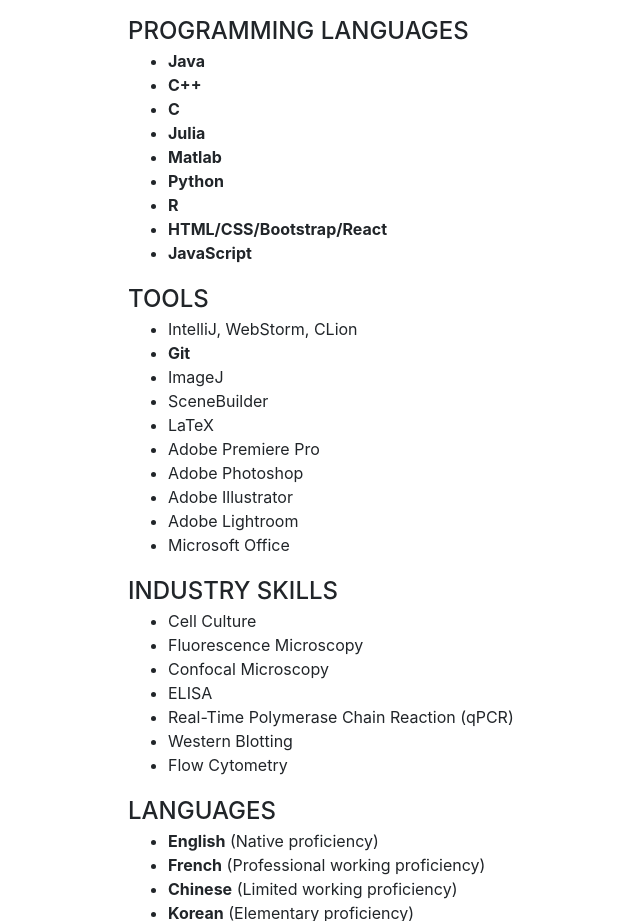
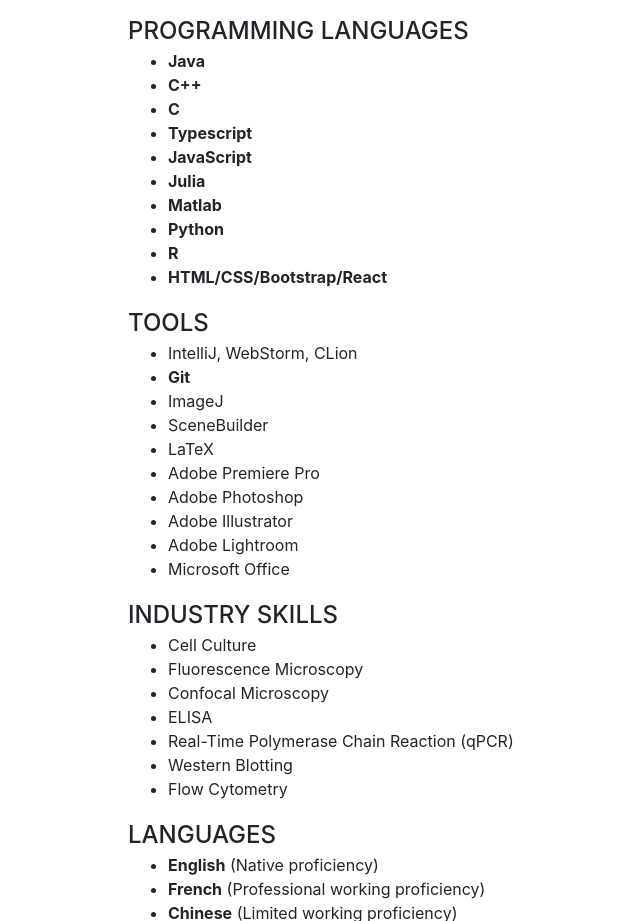
Before and after one commit to yeunganty/yeunganty.github.io, a website with bundled scripts: page index.html in a window 1280 px wide. Shown: the part 3603-4524 px from the top of the page, without its empty margins (192-832 px from the left). Built offline with nearby package versions, Linux system fonts and the light colour scheme; a web font is replaced by a local one.

Commit message:
Added languages

```diff
--- a/index.html
+++ b/index.html
@@ -276,7 +276,12 @@
                 <li>
                     <b>C</b>
                 </li>
-
+                <li>
+                    <b>Typescript</b>
+                </li>
+                <li>
+                    <b>JavaScript</b>
+                </li>
                 <li>
                     <b>Julia</b>
                 </li>
@@ -292,9 +297,7 @@
                 <li>
                     <b>HTML/CSS/Bootstrap/React</b>
                 </li>
-                <li>
-                    <b>JavaScript</b>
-                </li>
+
             </ul>
 
             <div class="subheading">Tools</div>
```
